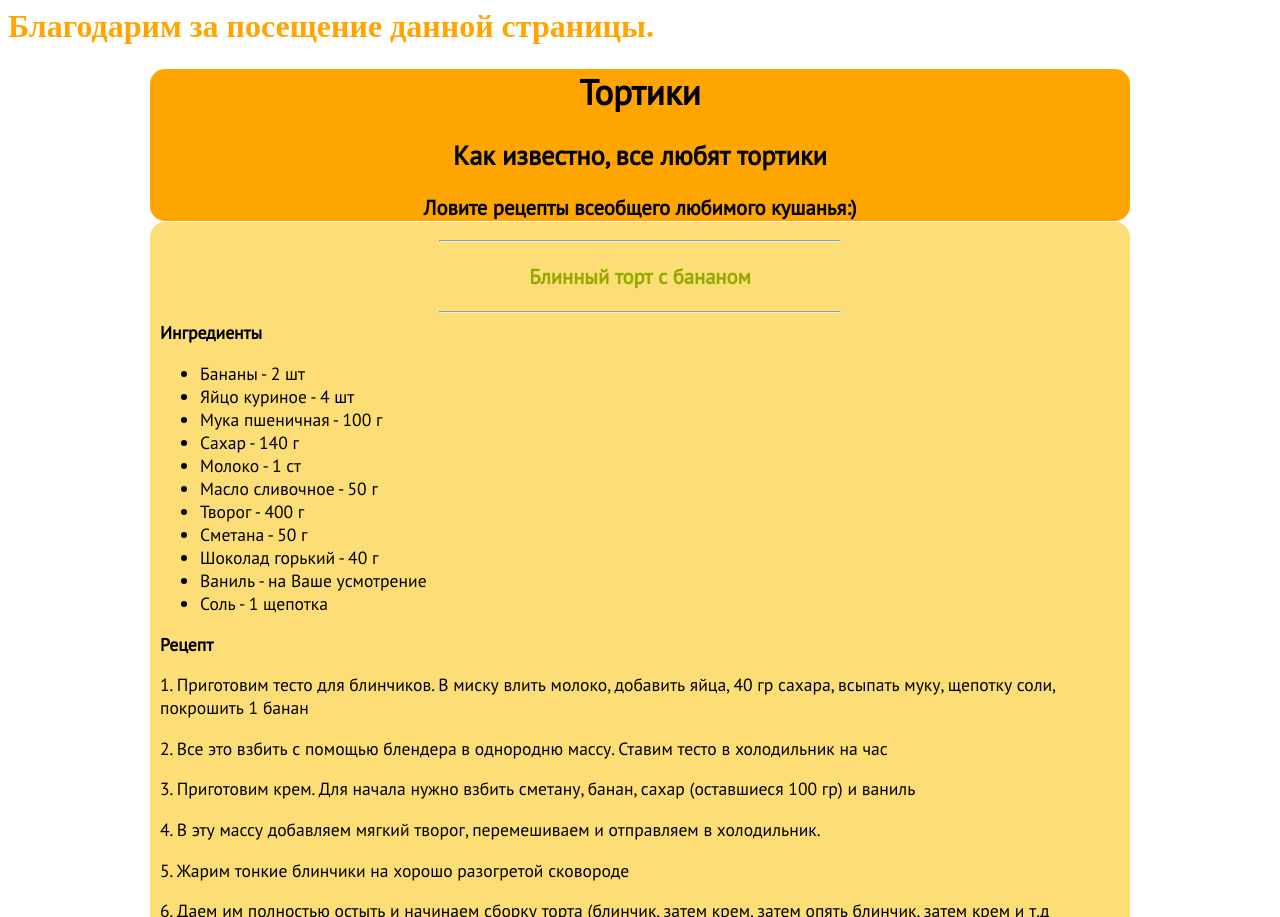
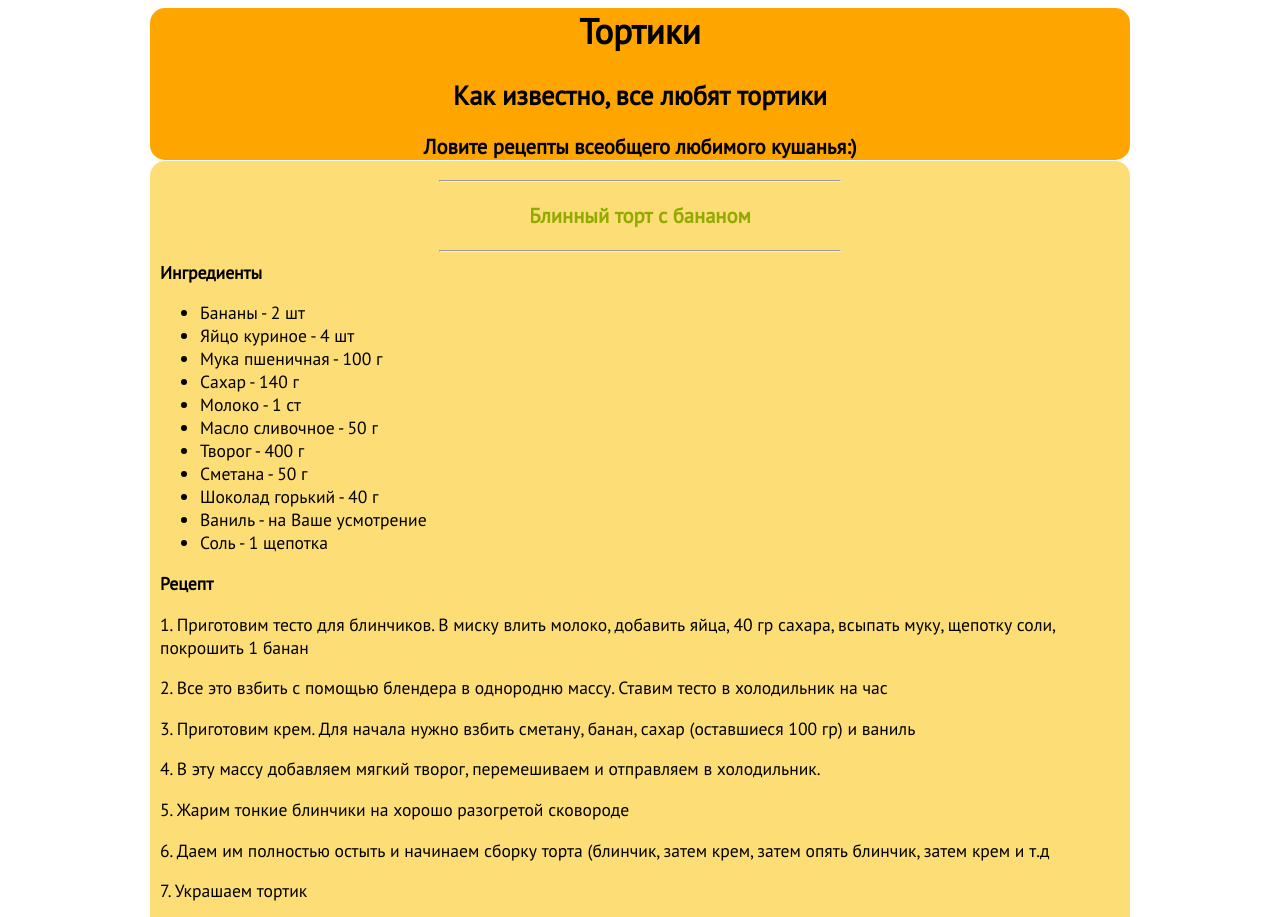
Before and after one commit to daromanled/daromanled.github.io, a plain HTML site: page index.html in a window 1280 px wide. Shown: the top 917 px of the page. Drawn offline with Linux system fonts and the light colour scheme.

Commit message:
Update index.html

```diff
--- a/index.html
+++ b/index.html
@@ -1,6 +1,5 @@
 
 <!-- Yandex.Metrika counter --> <script type="text/javascript"> (function (d, w, c) { (w[c] = w[c] || []).push(function() { try { w.yaCounter44002594 = new Ya.Metrika({ id:44002594, clickmap:true, trackLinks:true, accurateTrackBounce:true }); } catch(e) { } }); var n = d.getElementsByTagName("script")[0], s = d.createElement("script"), f = function () { n.parentNode.insertBefore(s, n); }; s.type = "text/javascript"; s.async = true; s.src = "https://mc.yandex.ru/metrika/watch.js"; if (w.opera == "[object Opera]") { d.addEventListener("DOMContentLoaded", f, false); } else { f(); } })(document, window, "yandex_metrika_callbacks"); </script> <noscript><div><img src="https://mc.yandex.ru/watch/44002594" style="position:absolute; left:-9999px;" alt="" /></div></noscript> <!-- /Yandex.Metrika counter -->
-<h1 style = "color: orange;">Благодарим за посещение данной страницы.</h1>
 <style>
     @import url('https://fonts.googleapis.com/css?family=Open+Sans');
     @import url('https://fonts.googleapis.com/css?family=PT+Sans');
```
